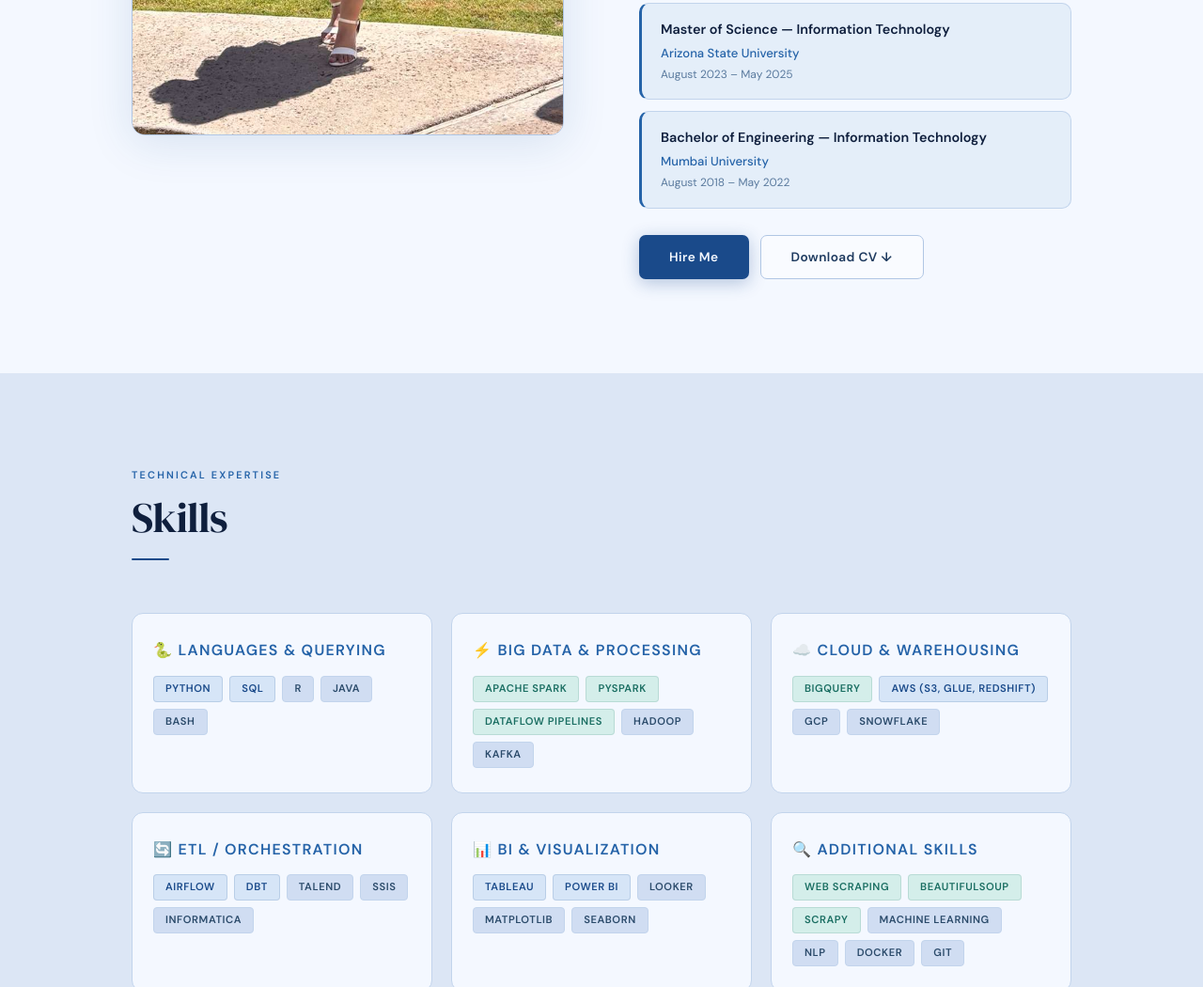
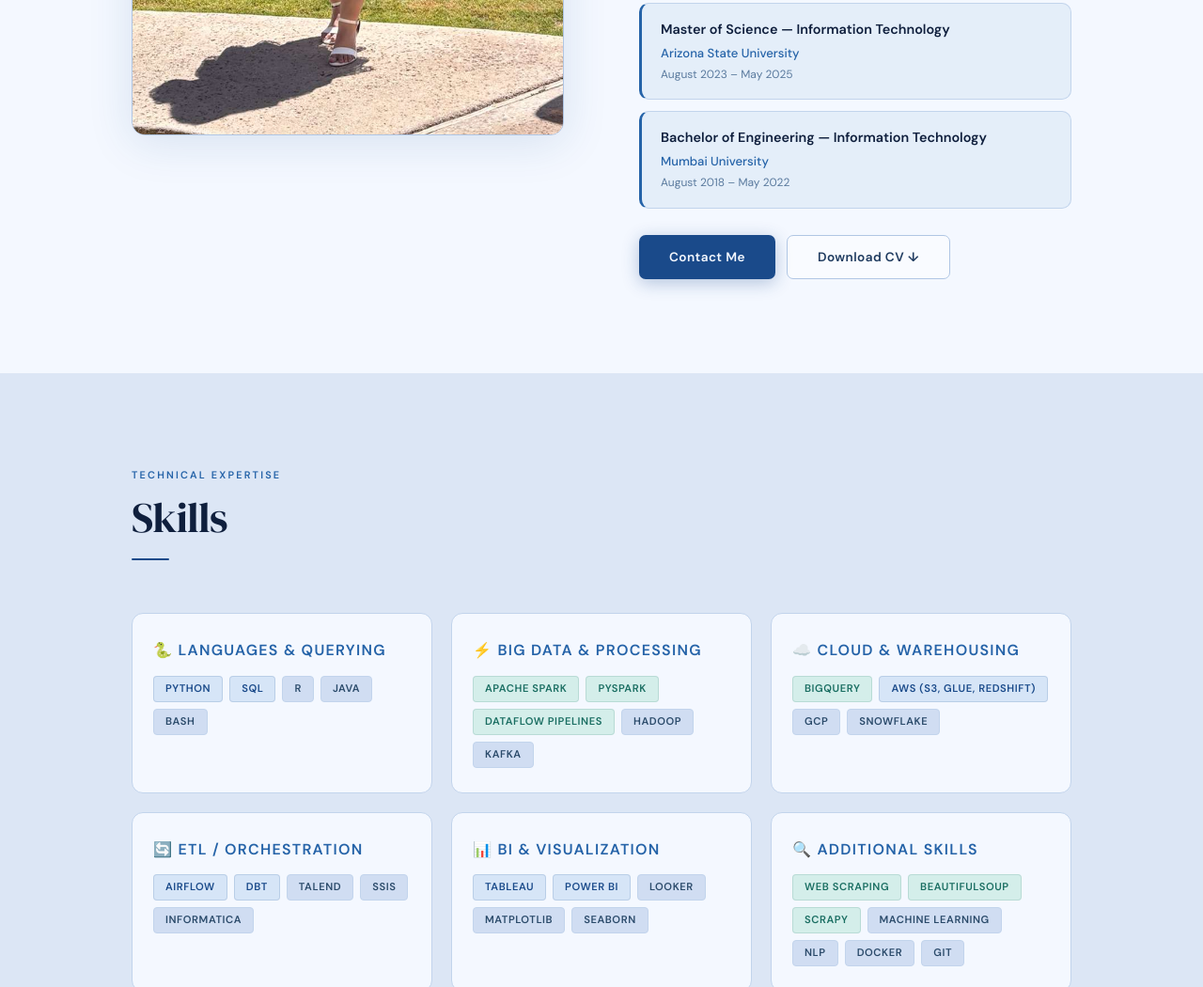
Before and after one commit to vaibhavi2010/vaibhavi-portfolio, a website: page index.html in a window 1280 px wide. Shown: the part 1588-2638 px from the top of the page at 94% size. Drawn offline with Linux system fonts and the light colour scheme.

Commit message:
Change 'Hire Me' link text to 'Contact Me'

```diff
--- a/index.html
+++ b/index.html
@@ -226,7 +226,7 @@
         </div>
 Meta info -->
         <div style="margin-top:28px; display:flex; gap:12px; flex-wrap:wrap;">
-          <a href="#contact" class="btn-primary">Hire Me</a>
+          <a href="#contact" class="btn-primary">Contact Me</a>
           <a href="https://drive.google.com/file/d/1DqyNzquhOXkbYokiOXKFq0maqRGtuaP5/view?usp=drive_link"
              target="_blank" class="btn-outline">Download CV ↓</a>
         </div>
```
